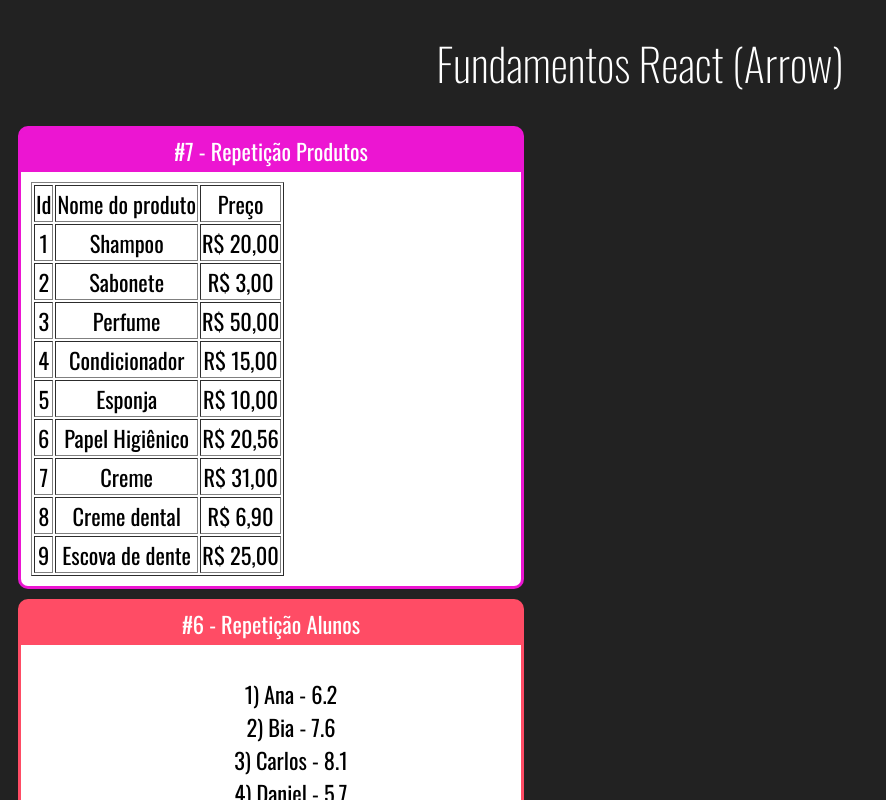
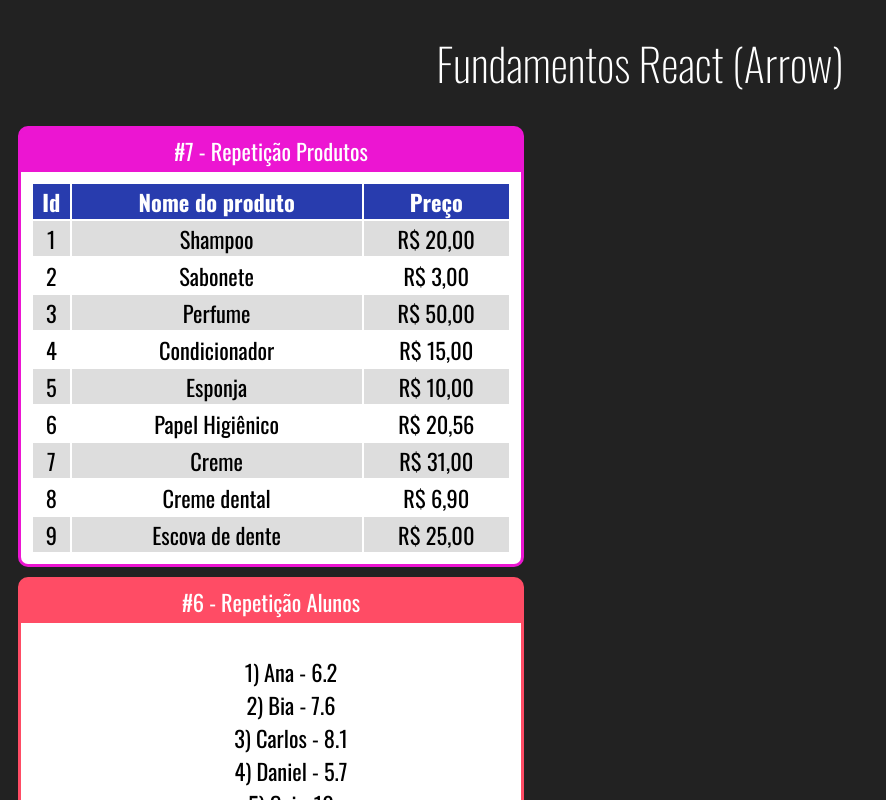
Before and after one commit to nathalia-alice/fundamentos-react, a React (Create React App) app: page / in a window 1280 px wide. Shown: the top 800 px of the page, without its empty margins (0-886 px from the left). Built offline with nearby package versions, Linux system fonts and the light colour scheme.

Commit message:
Aplicando estilo tabela produtos

```diff
--- /dev/null
+++ b/src/components/repeticao/TabelaProdutos.css
@@ -0,0 +1,16 @@
+.TabelaProdutos table{
+    width: 100%;
+}
+
+.TabelaProdutos th{
+    background-color: #283cae;
+    color: #fff;
+}
+
+.TabelaProdutos .Par{
+    background-color: #ddd;
+}
+
+.TabelaProdutos .Impar{
+    background-color: #ccc;
+}
--- a/src/components/repeticao/TabelaProdutos.jsx
+++ b/src/components/repeticao/TabelaProdutos.jsx
@@ -1,11 +1,12 @@
+import './TabelaProdutos.css'
 import React from 'react'
 import produtos from '../../data/produtos'
 
 export default (props) => {
 
-    function getLinhas(){
-        return produtos.map(produto => {
-            return <tr>
+    function getLinhas() {
+        return produtos.map((produto, i) => {
+            return <tr key={produto.id} className={i % 2 === 0 ? 'Par' : ''}>
                 <td>{produto.id}</td>
                 <td>{produto.nome}</td>
                 <td>R$ {produto.preco.toFixed(2).replace('.', ',')}</td>
@@ -14,13 +15,16 @@
     }
 
     return (
-        <table border="1">
+        <div className="TabelaProdutos">
+            <table>
                 <tr>
-                <td>Id</td>
-                <td>Nome do produto</td>
-                <td>Preço</td>
+                    <th>Id</th>
+                    <th>Nome do produto</th>
+                    <th>Preço</th>
                 </tr>
                 {getLinhas()}
             </table>
+        </div>
+
     )
 }
```
Lines whose indentation alone changed are shown as unchanged.
